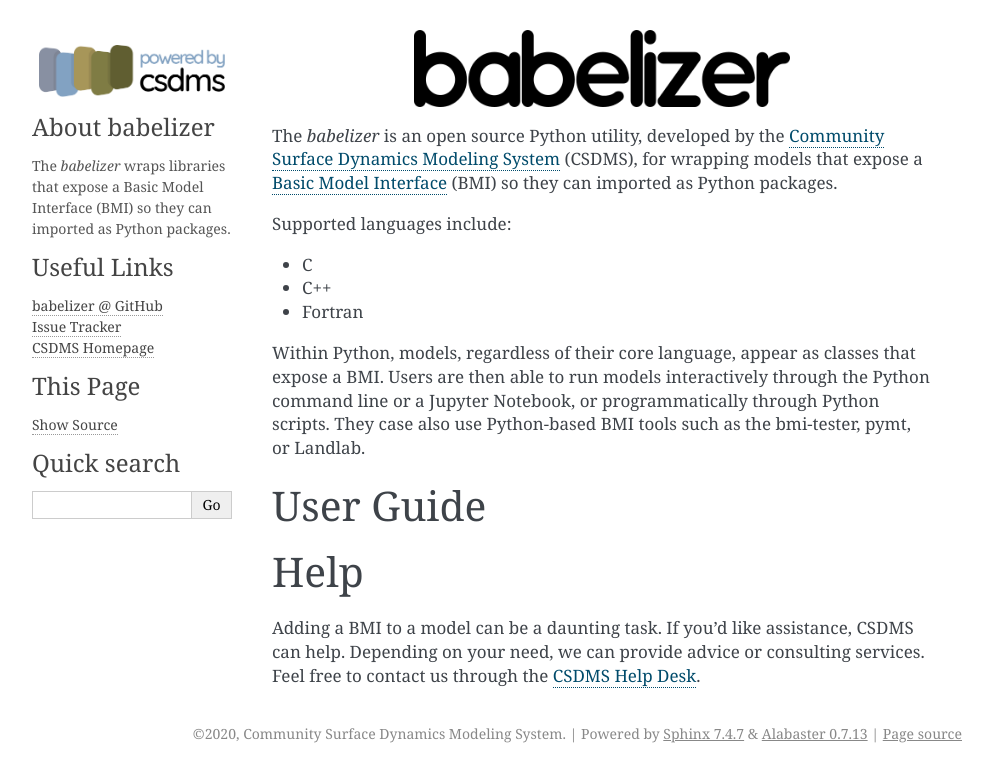
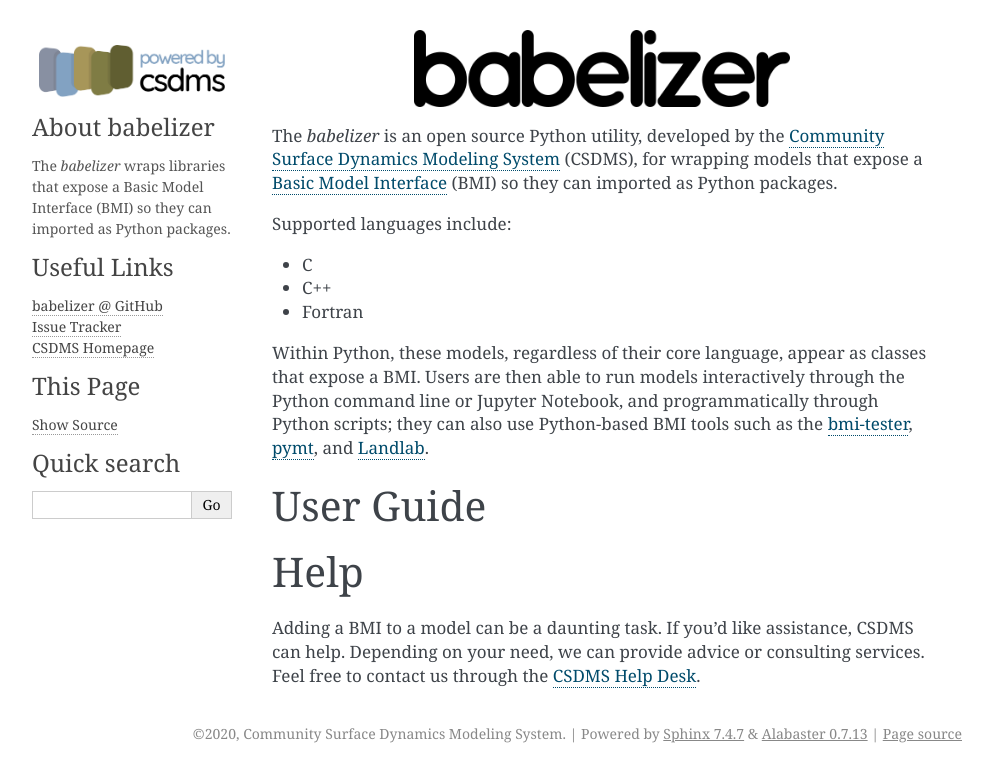
Before and after one commit to csdms/babelizer, a Sphinx documentation site: the page built from docs/source/index.rst, in a window 1280 px wide. Shown: the top 782 px of the page, without its empty margins (148-1140 px from the left). Built offline with Sphinx 7.4.7, drawn with Linux system fonts in a browser that asks for light colours.

Commit message:
Add links for bmi-tester, pymt, and Landlab

```diff
--- a/docs/source/index.rst
+++ b/docs/source/index.rst
@@ -18,13 +18,13 @@
 * C++
 * Fortran
 
-Within Python, models, regardless of their core language,
+Within Python, these models, regardless of their core language,
 appear as classes that expose a BMI.
 Users are then able to run models interactively
-through the Python command line or a Jupyter Notebook,
-or programmatically through Python scripts.
-They case also use Python-based BMI tools such as
-the bmi-tester, pymt, or Landlab.
+through the Python command line or Jupyter Notebook,
+and programmatically through Python scripts;
+they can also use Python-based BMI tools such as
+the `bmi-tester`_, `pymt`_, and `Landlab`_.
 
 
 User Guide
```
Also changed, not shown: other parts of docs/source/index.rst (+3 -0 lines).
